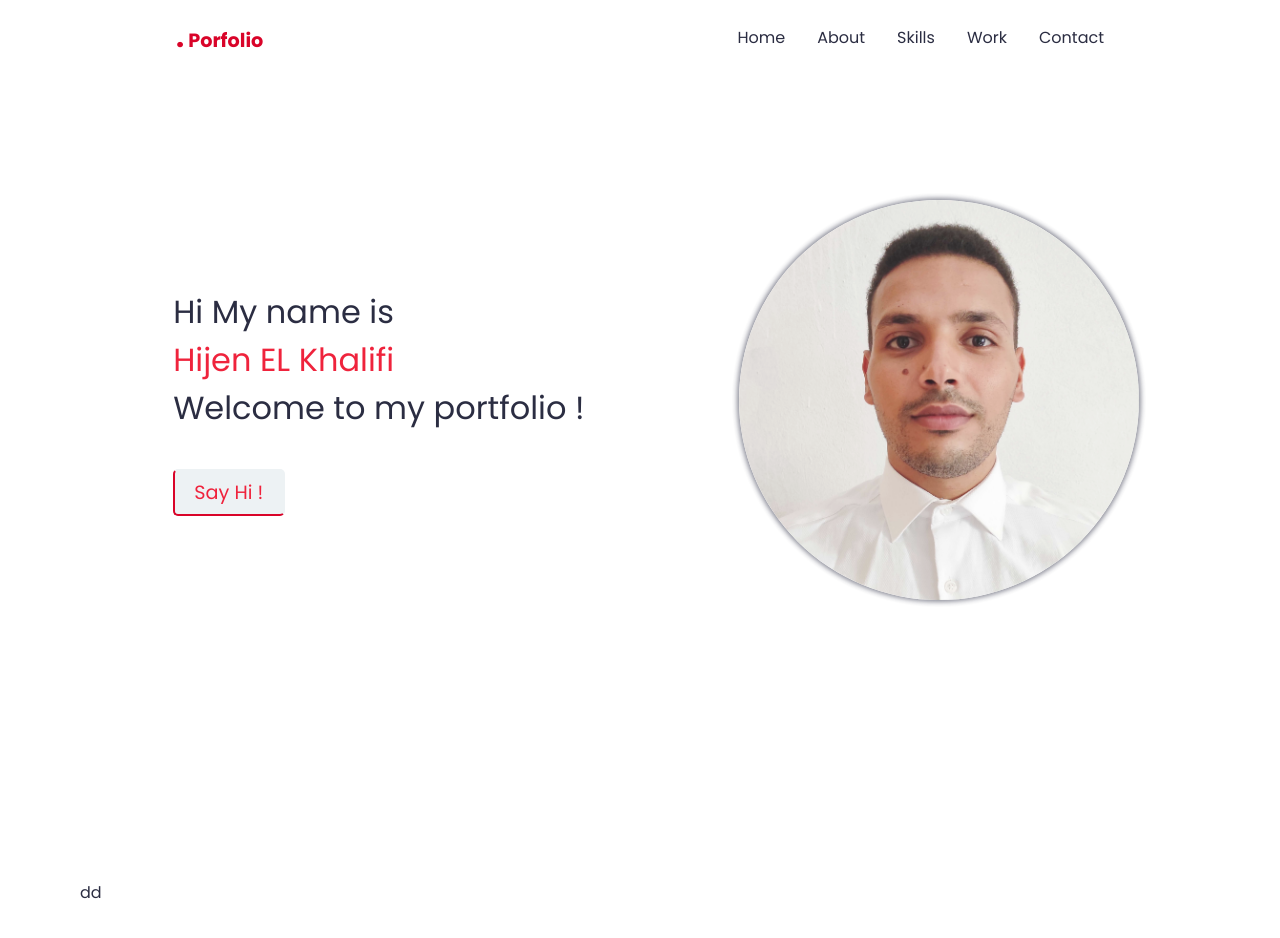
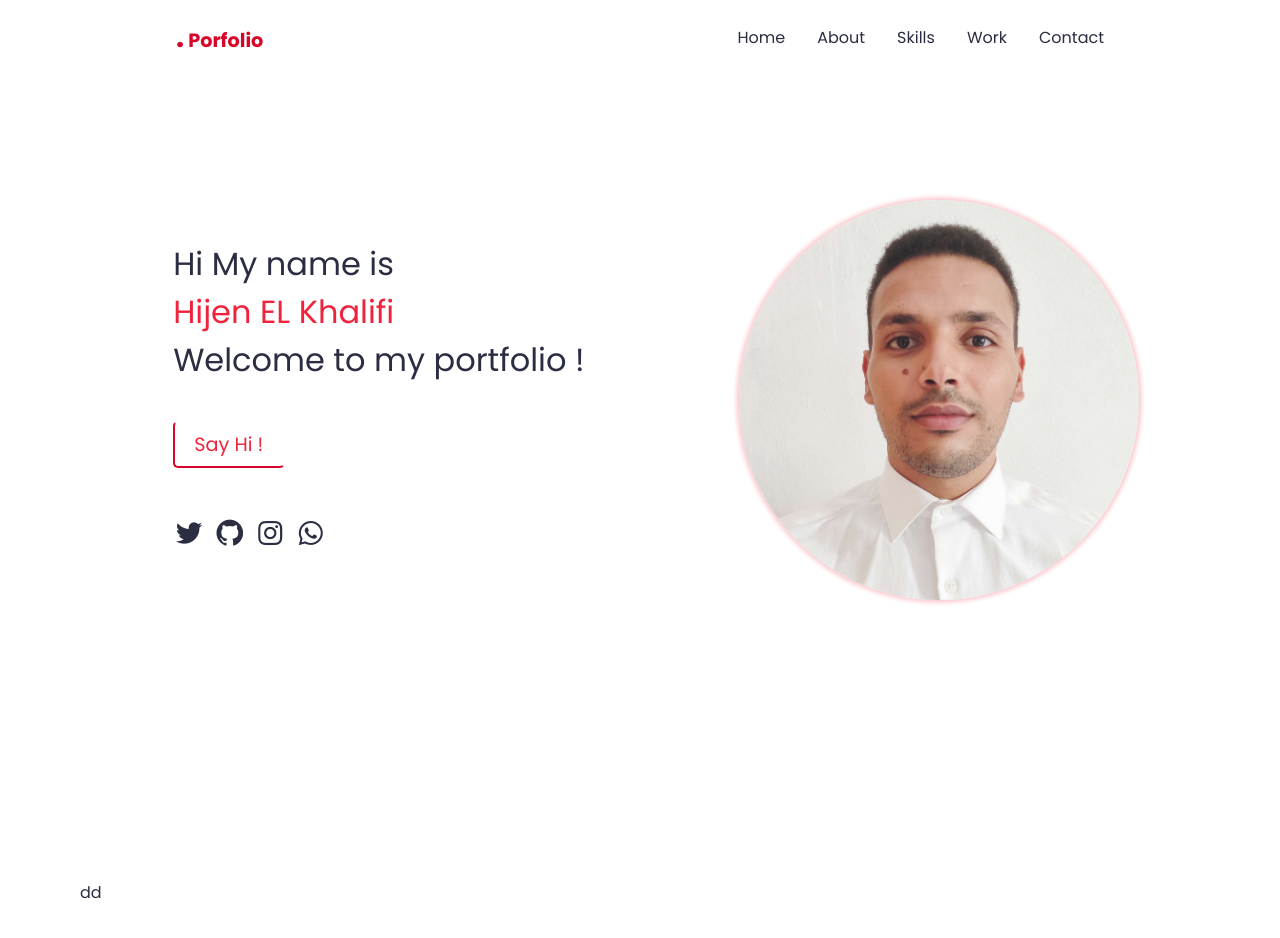
Before and after one commit to HijenHEK/hijenhek.github.io.v0, a plain HTML site: page index.html in a window 1280 px wide. Shown: the top 938 px of the page. Drawn offline with nearby package versions, Linux system fonts and the light colour scheme.

Commit message:
scroll reveal + links

```diff
--- a/css/main.css
+++ b/css/main.css
@@ -35,6 +35,11 @@ body {
     position: relative;
     width: 100%;
 }
+
+
+/* html.sr .section>* {
+    visibility: hidden;
+} */
 /* .container {
     max-width: 1300px;
     margin: 0 auto;
@@ -48,6 +53,7 @@ body {
     position: fixed;
     padding: 0 10rem;
     background-color: white;
+    z-index: 100;
     width: 100%;
 }
 .brand {
@@ -102,7 +108,7 @@ body {
     max-height: 400px;
     max-width: 400px;
     opacity: 0.9;
-    box-shadow: 0px 0px 5px 2px rgba(43, 45, 66, 0.603);
+    box-shadow: 0px 0px 5px 2px rgba(239, 35, 59, 0.329);
 }
 .intro {
     /* flex: 50%; */
@@ -120,7 +126,7 @@ body {
 .btn-action{
     font-size: 1.2rem;
     padding: 0.5rem 1.2rem;
-    background-color: var(--tertiary-color);
+    /* background-color: var(--tertiary-color); */
     color: var(--heading-secondary-color);
     cursor: pointer;
     border: 2px solid transparent;
@@ -140,3 +146,10 @@ body {
     color: white;
     border: 2px solid transparent;
 }
+
+.social-links {
+    margin-top: 3rem;
+}
+.social-links>*:hover {
+    color: var(--heading-secondary-color);
+}
--- a/index.html
+++ b/index.html
@@ -4,6 +4,9 @@
     <meta charset="UTF-8">
     <meta name="viewport" content="width=device-width, initial-scale=1.0">
     <link rel="stylesheet" href="./css/main.css">
+    <link href='https://unpkg.com/boxicons@2.0.7/css/boxicons.min.css' rel='stylesheet'>
+    <script  src="https://unpkg.com/scrollreveal"></script>
+
     <title>Document</title>
 </head>
 <body >
@@ -31,7 +34,11 @@
             <div class="action">
                 <a href="#Contact" class="btn btn-action"> Say Hi ! </a>
             </div>
-            <div class="socila-links">
+            <div class="social-links">
+                <a href="https://www.twitter.com/HijenHEK" target="_blank"><i class='bx bxl-twitter'></i></a>
+                <a href="https://www.github.com/HijenHEK" target="_blank"><i class='bx bxl-github'></i></a>
+                <a href="https://www.instagram.com/HijenHEK" target="_blank"><i class='bx bxl-instagram'></i></a>
+                <a href=" https://wa.me/021694540141" target="_blank"><i class='bx bxl-whatsapp'></i></a>
 
             </div>
         </div>
@@ -48,8 +55,7 @@
     <footer class="footer"></footer>
 
 
+    <script src="./js/main.js"></script>
 
-
-    <script src="./js/main.js"></script>
 </body>
 </html>
--- a/js/main.js
+++ b/js/main.js
@@ -0,0 +1,6 @@
+// var home = document.querySelector('.section.home') ;
+ScrollReveal().reveal('.brand', { delay: 400 , interval: 150});
+ScrollReveal().reveal('.nav-item', { delay: 500 , interval: 150});
+
+ScrollReveal().reveal('.intro', { delay: 400 , interval: 16, reset: true  });
+ScrollReveal().reveal('.image', { delay: 600 , interval: 16, reset: true  });
```
